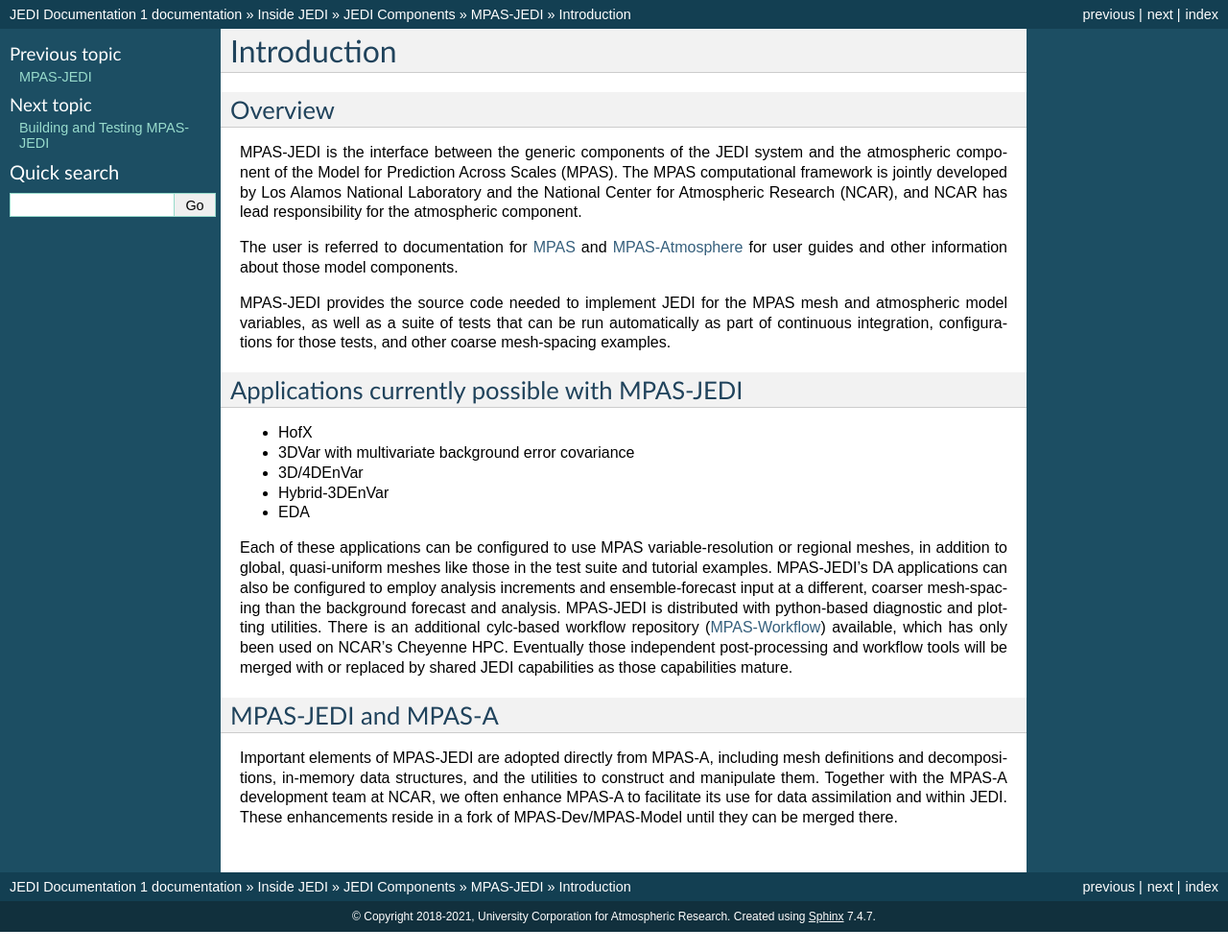
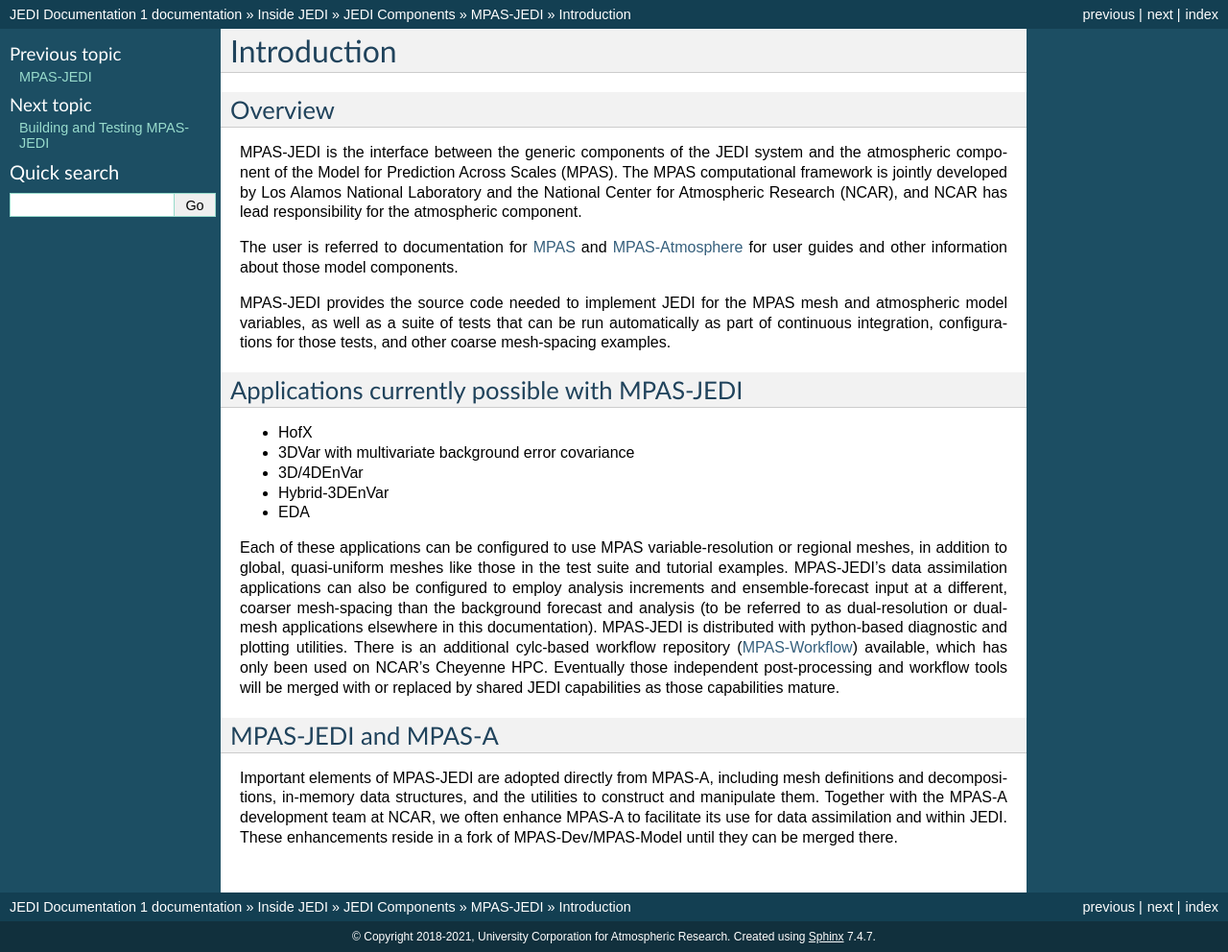
Before and after one commit to JCSDA/jedi-docs, a Sphinx documentation site: the page built from docs/inside/jedi-components/mpas-jedi/introduction.rst, in a window 1280 px wide. Shown: the whole page at 96% size. Built offline with Sphinx 7.4.7, drawn with Linux system fonts in a browser that asks for light colours; before the commit the page ends 971 px from its top, so only the background shows below that.

Commit message:
Update introduction.rst and index.rst, plus correct typos in various files (#298)
* jamie: typos (8:44a 17 Sep)

* jamie: default interp (8:52a 17 Sep)

* the --> a , title section 5

* Update classes.rst

* craig: typos (comments ~11a 20 Sep)

* Baños comments; also fix list

Co-authored-by: mmiesch <miesch@ucar.edu>

```diff
--- a/docs/inside/jedi-components/mpas-jedi/introduction.rst
+++ b/docs/inside/jedi-components/mpas-jedi/introduction.rst
@@ -20,16 +20,16 @@
 
 Applications currently possible with MPAS-JEDI
 ----------------------------------------------
-- HofX
-- 3DVar with multivariate background error covariance
-- 3D/4DEnVar
-- Hybrid-3DEnVar
-- EDA
+* HofX
+* 3DVar with multivariate background error covariance
+* 3D/4DEnVar
+* Hybrid-3DEnVar
+* EDA
 
 Each of these applications can be configured to use MPAS variable-resolution or regional meshes, in addition
-to global, quasi-uniform meshes like those in the test suite and tutorial examples.  MPAS-JEDI's DA applications can
+to global, quasi-uniform meshes like those in the test suite and tutorial examples.  MPAS-JEDI's data assimilation applications can
 also be configured to employ analysis increments and ensemble-forecast input at a different, coarser
-mesh-spacing than the background forecast and analysis. MPAS-JEDI is distributed with python-based
+mesh-spacing than the background forecast and analysis (to be referred to as dual-resolution or dual-mesh applications elsewhere in this documentation). MPAS-JEDI is distributed with python-based
 diagnostic and plotting utilities. There is an additional cylc-based workflow repository
 (`MPAS-Workflow <https://github.com/NCAR/MPAS-Workflow>`_) available, which has only been used on NCAR's Cheyenne HPC.
 Eventually those independent post-processing and workflow tools will be merged with or replaced by shared JEDI
--- a/docs/learning/tutorials/level2/envar-mpas.rst
+++ b/docs/learning/tutorials/level2/envar-mpas.rst
@@ -262,7 +262,7 @@
     python plot_inc.py 2018041503 4denvar_bump uReconstructZonal 1 False
 
 
-Step 5: Generate the localization file (optional)
+Step 5: Generate a localization file (optional)
 -------------------------------------------------
 
 We have used a pre-generated localization file when running the 3DEnVar and 4DEnVar applications above. In this optional tutorial,
```
Also changed, not shown: docs/inside/jedi-components/mpas-jedi/classes.rst (+10 -10 lines).
